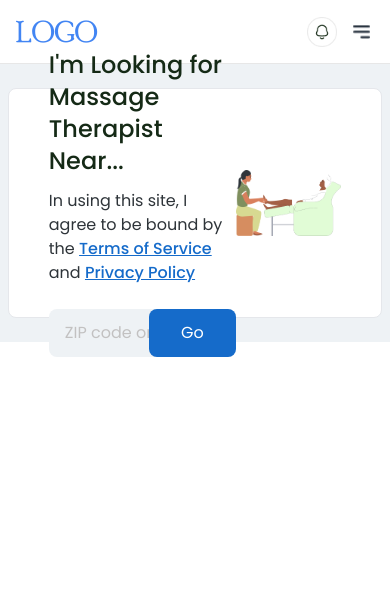
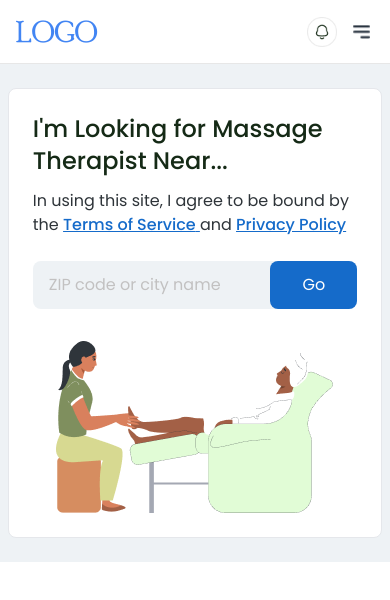
Before and after one commit to imalriyad/scopioe-task, a React (Vite) app: page / in a window 390 px wide. Shown: the top 600 px of the page. Built offline with nearby package versions, Linux system fonts and the light colour scheme.

Commit message:
hero section mobile responsive done

```diff
--- a/src/components/Hero.jsx
+++ b/src/components/Hero.jsx
@@ -2,7 +2,7 @@
 import heroImg from "../assets/heroimg.png"
 const Hero = () => {
   return (
-    <div className="bg-white p-10 rounded-lg flex justify-between items-center  h-[230px] my-6 w-[96%] mx-auto border">
+    <div className="bg-white md:p-10 p-6 rounded-lg flex md:flex-row md:gap-4 gap-8 lg:gap-0 flex-col justify-between items-center  h-auto my-6 w-[96%] mx-auto border">
       <div className="space-y-3">
         <h1 className="text-2xl text-[#152A16] font-medium">
           I'm Looking for Massage Therapist Near...
@@ -10,7 +10,10 @@ const Hero = () => {
         <p className="text-[#2E3439] pb-3">
           In using this site, I agree to be bound by the{" "}
           <span className="underline text-[#156BCA] font-medium cursor-pointer">
-            Terms of Service <br />
+            Terms of Service{" "}
+            <span className="hidden lg:inline">
+              <br />
+            </span>
           </span>{" "}
           and{" "}
           <span className="underline text-[#156BCA] font-medium cursor-pointer">
@@ -28,10 +31,10 @@ const Hero = () => {
             Go
           </button>
         </div>
-          </div>
-          <div>
-              <img src={heroImg} alt="" />
-          </div>
+      </div>
+      <div>
+        <img src={heroImg} alt="" />
+      </div>
     </div>
   );
 };
```
